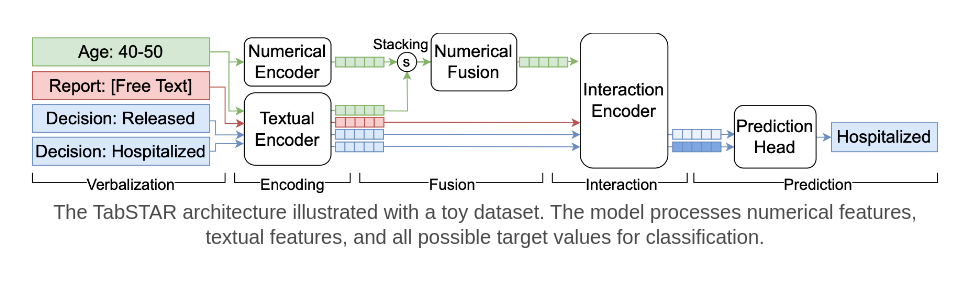
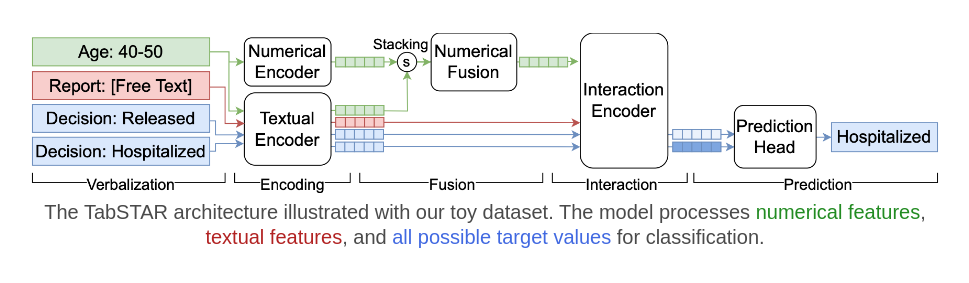
Before and after one commit to eilamshapira/TabSTAR, a plain HTML site: page index.html in a window 1280 px wide. Shown: the part 383-666 px from the top of the page, without its empty margins (155-1124 px from the left). Drawn offline with nearby package versions, Linux system fonts and the light colour scheme; some icons are missing; a web font is replaced by a local one.

Commit message:
text coloring for figure caption

```diff
--- a/index.html
+++ b/index.html
@@ -232,7 +232,7 @@
         <div class="hero-body">
           <img src="./static/images/main.png" alt="Main figure" width="100%">
           <h2 class="subtitle has-text-centered">
-            The TabSTAR architecture illustrated with a toy dataset. The model processes numerical features, textual features, and all possible target values for classification.
+            The TabSTAR architecture illustrated with our toy dataset. The model processes <span style="color: #228B22;">numerical features</span>, <span style="color: #B22222;">textual features</span>, and <span style="color: #4169E1;">all possible target values</span> for classification.
           </h2>
         </div>
       </div>
```
